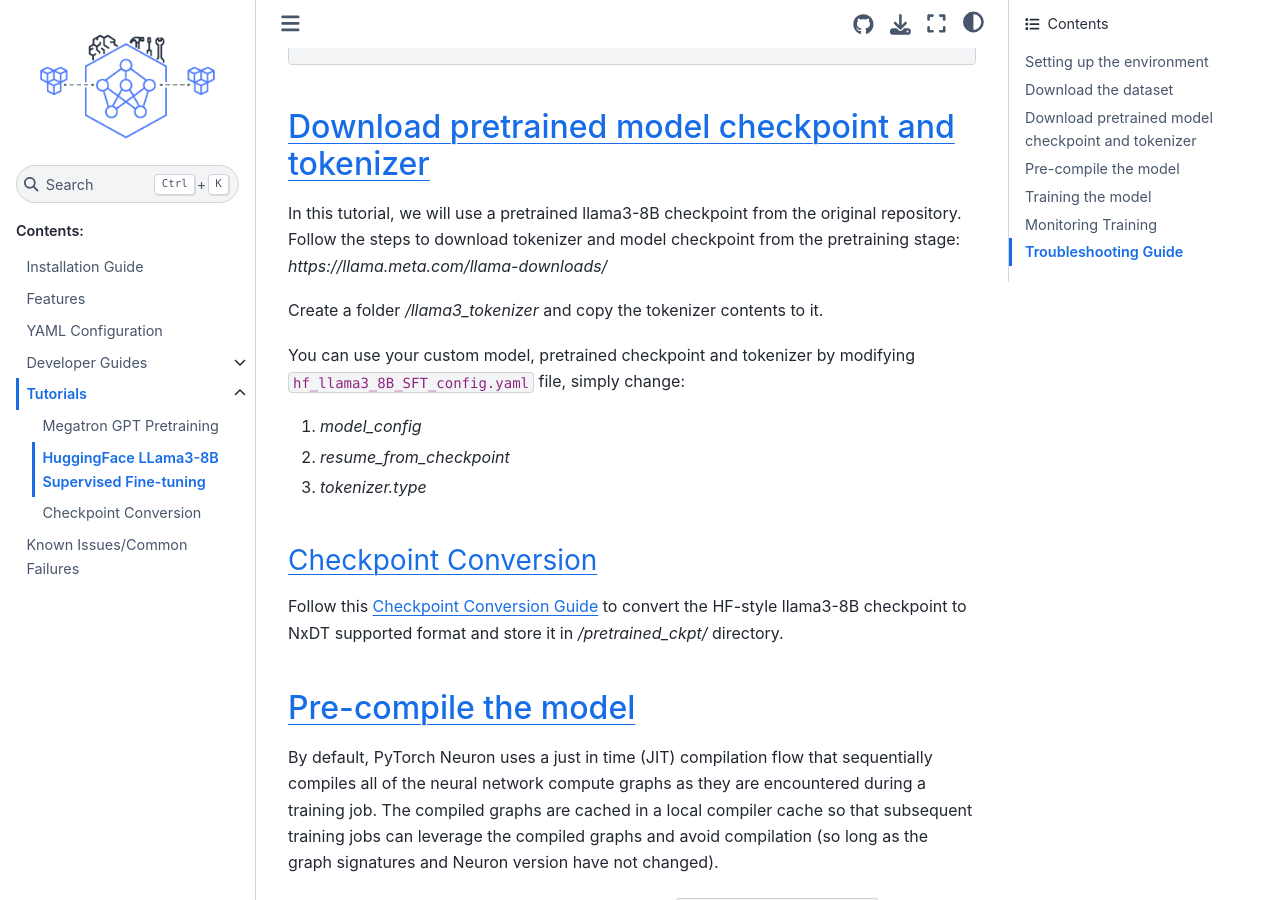
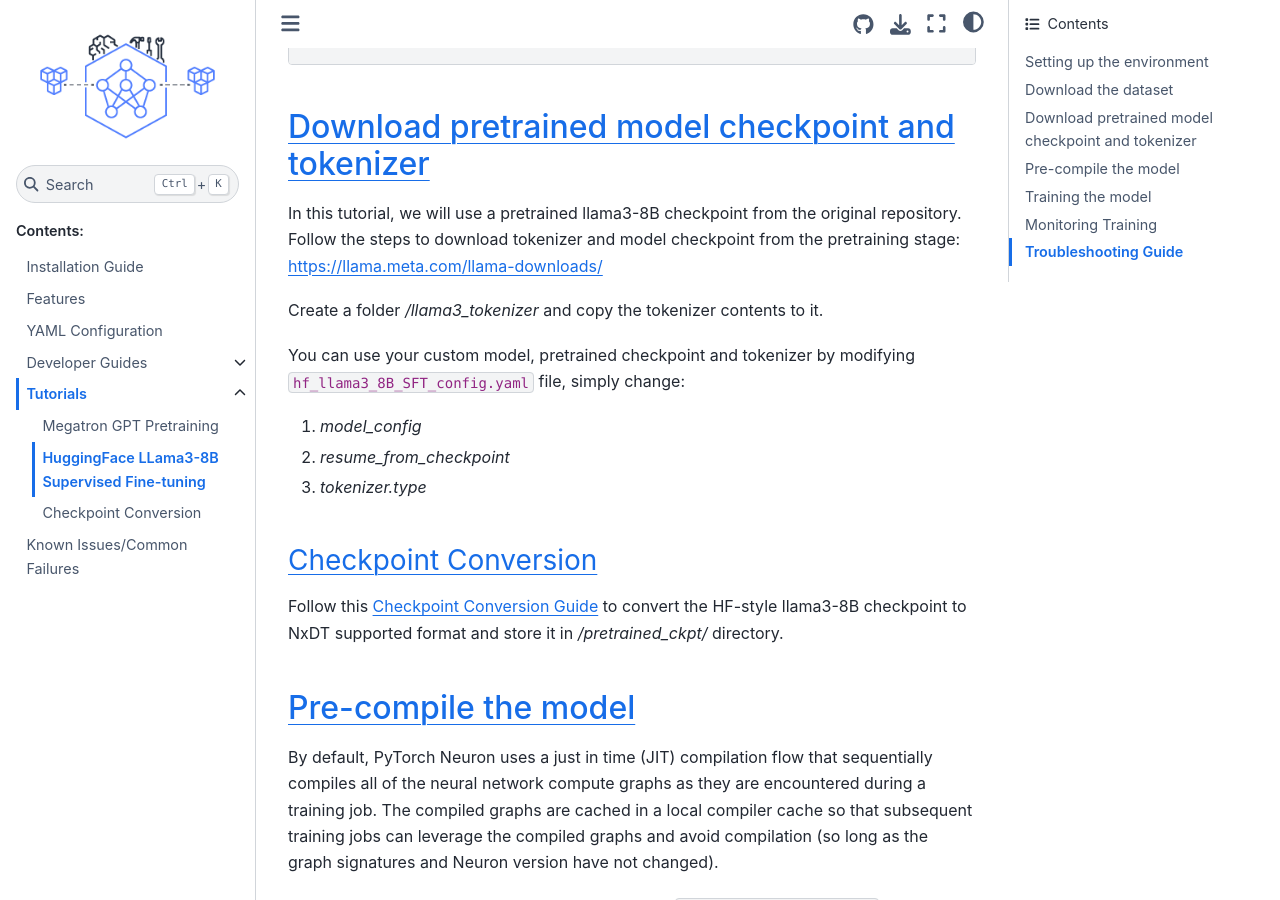
Before and after one commit to aws-neuron/neuronx-distributed-training, a Sphinx documentation site: the page built from docs/tutorials/hf_llama3_8B_SFT.rst, in a window 1280 px wide and 900 px high, scrolled down 1264 px. Built offline with Sphinx 7.4.7 and the Sphinx Book theme 1.1.4, drawn with Linux system fonts in a browser that asks for light colours.

```diff
--- a/docs/tutorials/hf_llama3_8B_SFT.rst
+++ b/docs/tutorials/hf_llama3_8B_SFT.rst
@@ -49,7 +49,7 @@ Download pretrained model checkpoint and tokenizer
 
 In this tutorial, we will use a pretrained llama3-8B checkpoint from the original repository.
 Follow the steps to download tokenizer and model checkpoint from
-the pretraining stage: `https://llama.meta.com/llama-downloads/`
+the pretraining stage: `<https://llama.meta.com/llama-downloads/>`_
 
 Create a folder `/llama3_tokenizer` and copy the tokenizer contents to it.
 
```
